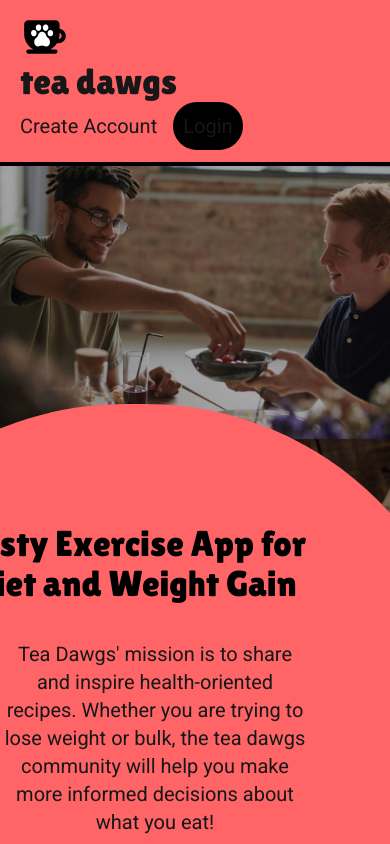
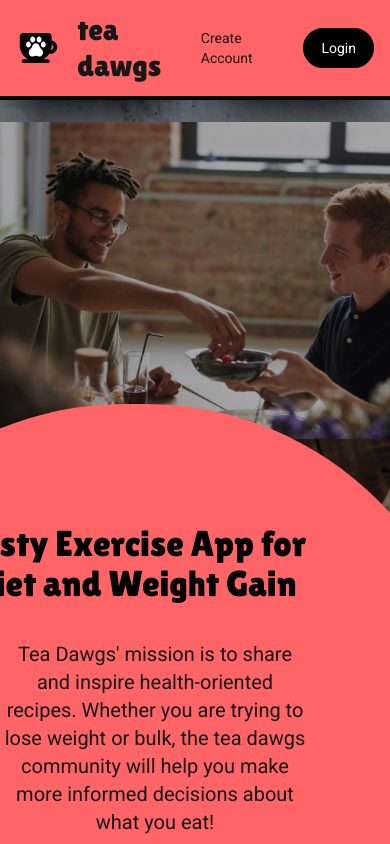
Before and after one commit to Firedynex/Minions-Project, a Next.js app in the folder teadawgs-minions-project/: page / in a window 390 px wide. Built offline with nearby package versions, Linux system fonts and the light colour scheme; no server answers.

Commit message:
Added responsive css to header

```diff
--- a/teadawgs-minions-project/src/components/ui-elements/Header.tsx
+++ b/teadawgs-minions-project/src/components/ui-elements/Header.tsx
@@ -1,4 +1,4 @@
-"use client"
+"use client";
 import Image from "next/image";
 import { useEffect, useState } from "react";
 import { useRouter } from "next/navigation";
@@ -10,7 +10,6 @@ interface HeaderProperties {
     session: Session | null;
 }
 
-// {authenticated}: {authenticated: boolean}
 export default function Header({ session }: HeaderProperties) {
     const [isLoggedIn, setIsLoggedIn] = useState(!!session?.user);
     const router = useRouter();
@@ -22,47 +21,67 @@ export default function Header({ session }: HeaderProperties) {
     const handleLogout = () => {
         doLogout();
         setIsLoggedIn(!!session?.user);
-    }
-
+    };
 
     return (
-        <nav className="bg-red-400 border-b-4 border-black x-auto max-w-7x1 px-2 sm:px-6 l:px-8 mx-auto">
-            <div className="relative grid p-3 items-center justify-between">
-                {/* <div className="flex flex-1 items-center justify-center md:items-stretch"> */}
-                    {/* Logo and name */}
-                    <div className="md:flex left-4">
-                        <Link href={isLoggedIn ? "/authenticated-view" : "/"}>
+        <nav className="bg-red-400 border-b-4 border-black px-4 sm:px-6 lg:px-8">
+            <div className="flex items-center justify-between py-3">
+                {/* Logo and Name */}
+                <div className="flex items-center space-x-4">
+                    <Link href={isLoggedIn ? "/authenticated-view" : "/login-page"}>
                         <Image
                             src="/teacup_dog_paw_logo.svg"
                             alt="Teacup Dog Paw Logo"
                             width={50}
                             height={50}
-                                className="md:h-16 md:w-16"
+                            className="h-12 w-12 sm:h-16 sm:w-16"
                             priority
                         />
                     </Link>
+                    <h1 className="font-lilita text-3xl sm:text-4xl lg:text-5xl">tea dawgs</h1>
                 </div>
-                    <h1 className={`font-lilita text-4xl md:text-5xl md:absolute md:left-1/2 md:transform md:-translate-x-1/2`}>tea dawgs</h1>
-                {/* </div> */}
 
-                {/* Login and out for Desktop*/}
+                {/* Login/Logout Buttons */}
+                <div className="flex items-center space-x-4">
                     {isLoggedIn && session?.user ? (
-                    <div className="md:absolute right-4 items-center space-x-4 flex">
-                        <span className={`font-roboto text-xl `}>Welcome, {session.user?.name || session.user?.email}</span>
-                        <button onClick={ handleLogout} className="flex items-center justify-between border-solid border-2 border-black rounded-full bg-black p-2 hover:bg-gray-700 transition duration-300 mr-4 cursor-pointer">
-                            <svg xmlns="http://www.w3.org/2000/svg" height="30px" viewBox="0 -960 960 960" width="30px" fill="#e3e3e3"><path d="M200-120q-33 0-56.5-23.5T120-200v-560q0-33 23.5-56.5T200-840h280v80H200v560h280v80H200Zm440-160-55-58 102-102H360v-80h327L585-622l55-58 200 200-200 200Z"/></svg>
-                            <span className={`font-roboto text-2xl text-white`}>{"Logout"}</span>
+                        <div className="flex items-center space-x-4">
+                            <span className="font-roboto text-sm sm:text-lg">
+                                Welcome, {session.user?.name || session.user?.email}
+                            </span>
+                            <button
+                                onClick={handleLogout}
+                                className="flex items-center space-x-2 border-2 border-black rounded-full bg-black px-4 py-2 hover:bg-gray-700 transition duration-300"
+                            >
+                                <svg
+                                    xmlns="http://www.w3.org/2000/svg"
+                                    height="20px"
+                                    viewBox="0 -960 960 960"
+                                    width="20px"
+                                    fill="#e3e3e3"
+                                >
+                                    <path d="M200-120q-33 0-56.5-23.5T120-200v-560q0-33 23.5-56.5T200-840h280v80H200v560h280v80H200Zm440-160-55-58 102-102H360v-80h327L585-622l55-58 200 200-200 200Z" />
+                                </svg>
+                                <span className="cursor-pointer font-roboto text-sm sm:text-lg text-white">Logout</span>
                             </button>
                         </div>
                     ) : (
-                    <div className="md:absolute right-4 items-center space-x-4 flex">
-                        <span className={`font-roboto text-xl hover:text-gray-700 hover: cursor-pointer`} onClick={() => router.push("/create-account-page")}>{"Create Account"}</span>
-                        <button onClick={() => router.push("/login-page")} className="flex items-center justify-between border-solid border-2 border-black rounded-full bg-black p-2 hover:bg-gray-700 transition duration-300 mr-4 cursor-pointer">
-                            <span className={`font-roboto text-xl`}>{"Login"}</span>
+                        <div className="flex items-center space-x-4">
+                            <span
+                                className="font-roboto text-sm sm:text-lg hover:text-gray-700 cursor-pointer"
+                                onClick={() => router.push("/create-account-page")}
+                            >
+                                Create Account
+                            </span>
+                            <button
+                                onClick={() => router.push("/login-page")}
+                                className="flex items-center space-x-2 border-2 border-black rounded-full bg-black px-4 py-2 hover:bg-gray-700 cursor-pointer transition duration-300"
+                            >
+                                <span className="font-roboto text-sm sm:text-lg text-white">Login</span>
                             </button>
                         </div>
                     )}
                 </div>
+            </div>
         </nav>
     );
 }
```
Lines whose indentation alone changed are shown as unchanged.
